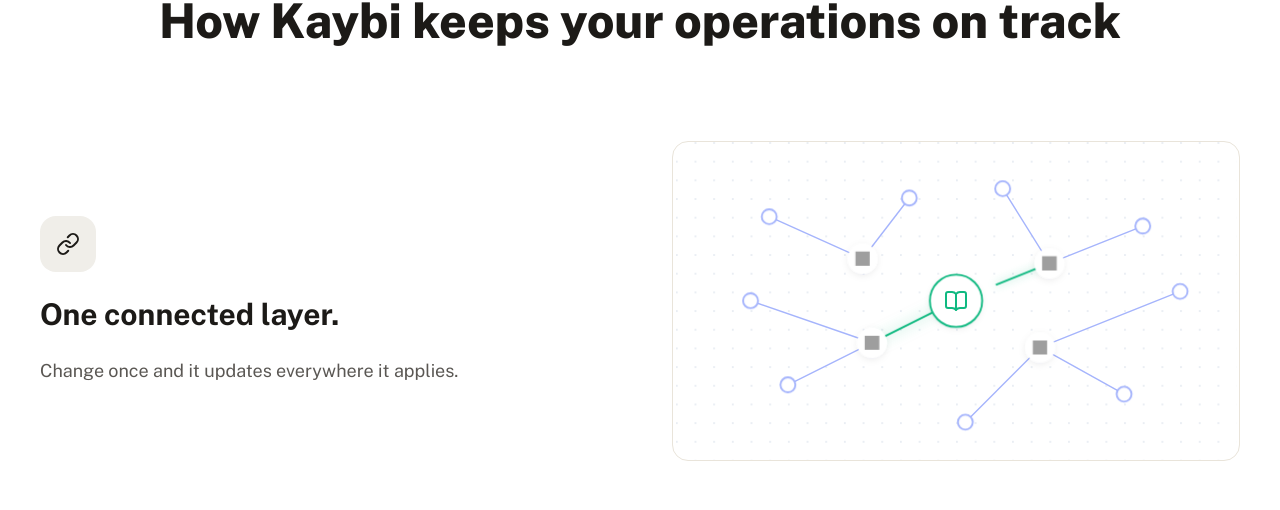
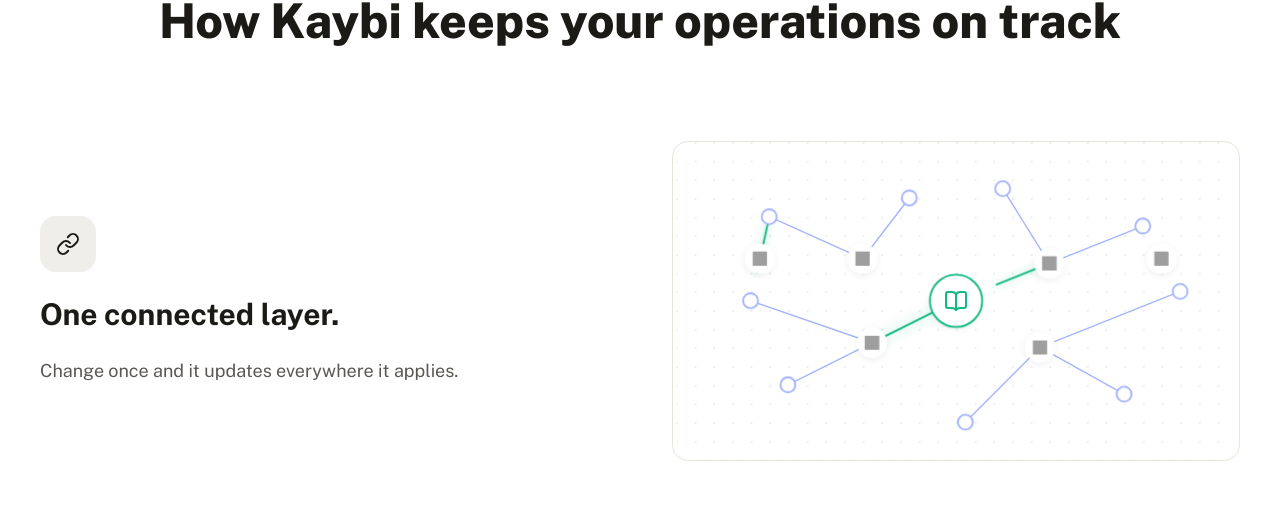
Before and after one commit to VeshGuy/KB-WB, a React (Vite) app: page / in a window 1280 px wide. Shown: the part 1588-2098 px from the top of the page. Built offline with nearby package versions, Linux system fonts and the light colour scheme; grey boxes are pictures that could not be loaded.

Commit message:
Add PDF and n8n animated edges

```diff
--- a/src/components/NetworkUpdateAnimation.tsx
+++ b/src/components/NetworkUpdateAnimation.tsx
@@ -40,6 +40,12 @@
           animation: drawLine 0.8s ease-out 1.2s forwards, pulseGlow 2s ease-in-out 1.2s infinite alternate;
         }
         .animate-edge-4 {
+          animation: drawLine 0.8s ease-out 1.4s forwards, pulseGlow 2s ease-in-out 1.4s infinite alternate;
+        }
+        .animate-edge-5 {
+          animation: drawLine 0.8s ease-out 1.2s forwards, pulseGlow 2s ease-in-out 1.2s infinite alternate;
+        }
+        .animate-edge-6 {
           animation: drawLine 0.8s ease-out 1.4s forwards, pulseGlow 2s ease-in-out 1.4s infinite alternate;
         }
       `}</style>
@@ -94,6 +100,18 @@
           className="animate-edge-4"
         />
 
+        {/* Animated Edges between peripheral nodes (PDF and n8n) */}
+        <line x1="100" y1="80" x2="80" y2="170"
+          stroke="#10b981" strokeWidth="2"
+          strokeDasharray="150" strokeDashoffset="150"
+          className="animate-edge-5"
+        />
+        <line x1="500" y1="90" x2="540" y2="160"
+          stroke="#10b981" strokeWidth="2"
+          strokeDasharray="150" strokeDashoffset="150"
+          className="animate-edge-6"
+        />
+
         {/* Structural Blank Nodes (End points) */}
         <g stroke="#a5b4fc" strokeWidth="2" fill="white">
           <circle cx="100" cy="80" r="8" />
@@ -132,6 +150,16 @@
             <circle cx="0" cy="0" r="16" fill="white" />
             <image href="https://cdn.simpleicons.org/googlesheets/34A853" x="-8" y="-8" width="16" height="16" />
           </g>
+          {/* PDF App Node between 100,80 and 80,170 (Midpoint: 90, 125) */}
+          <g transform="translate(90, 125)">
+            <circle cx="0" cy="0" r="16" fill="white" />
+            <image href="https://upload.wikimedia.org/wikipedia/commons/8/87/PDF_file_icon.svg" x="-8" y="-8" width="16" height="16" />
+          </g>
+          {/* n8n App Node between 500,90 and 540,160 (Midpoint: 520, 125) */}
+          <g transform="translate(520, 125)">
+            <circle cx="0" cy="0" r="16" fill="white" />
+            <image href="https://cdn.simpleicons.org/n8n/EA4B71" x="-8" y="-8" width="16" height="16" />
+          </g>
         </g>
 
         {/* Central Animated Node */}
```
